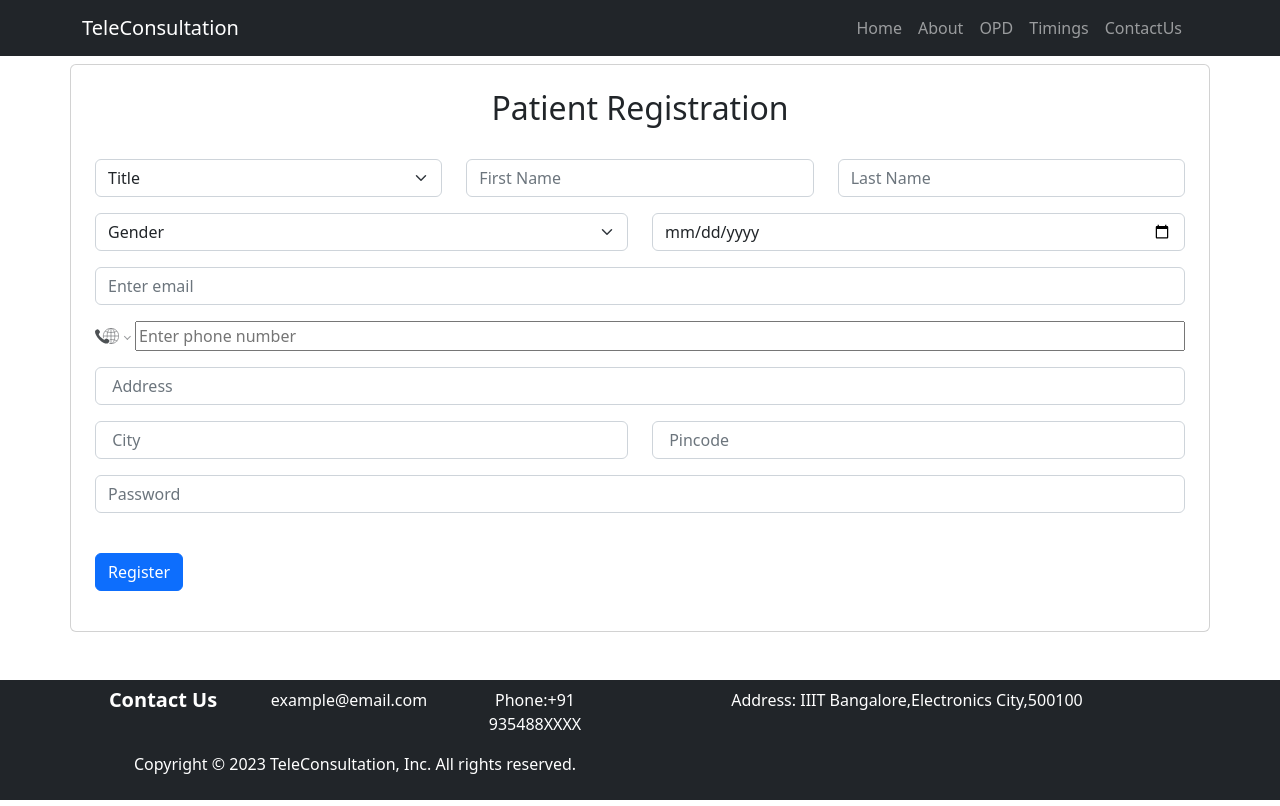
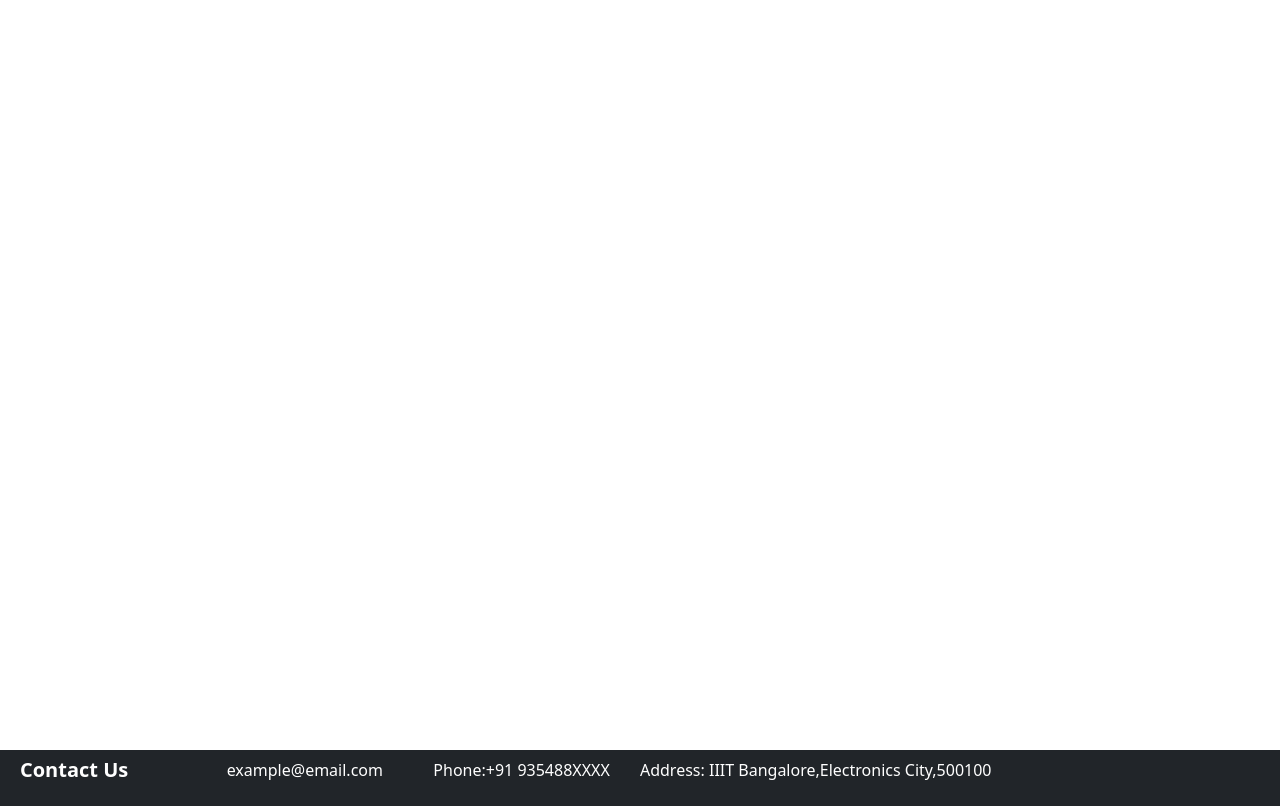
Before and after one commit to ayushagarwal210/tele_frontend, a React (Create React App) app: page /patient/registration in a window 1280 px wide. Built offline with nearby package versions, Linux system fonts and the light colour scheme.

Commit message:
footer updated,otp login update

```diff
--- a/src/App.js
+++ b/src/App.js
@@ -21,7 +21,9 @@ import VideoCallPage from "./Components/VideoCallPage";
 function App() {
   return (
     <div>
-      {/* Git check */}
+      <div style={{ position: "relative", minHeight: "100vh" }}>
+        <div style={{ paddingBottom: "50px" }}>
+          {/* Content of the page */}
           <BrowserRouter>
             <Routes>
               <Route path="/" element={<Home />} />
@@ -32,18 +34,24 @@ function App() {
               />
               <Route path="/patient/login" element={<PateintLogin />} />
               {/* <Route path="/patient/appointment" element={<PatientAppointment />} /> */}
-          <Route path="/patient/waitingArea" element={<PatientWaitingArea />} />
               <Route
+                path="/patient/waitingArea"
+                element={<PatientWaitingArea />}
+              />
+              {/* <Route
                 path="/patient/registration"
                 element={<PatientRegistration />}
-          />
+              /> */}
+
               <Route path="/doctor/login" element={<DoctorLogin />} />
               <Route path="/doctor" element={<Dashboard />} />
               <Route path="/doctor/prescription" element={<Prescription />} />
               <Route path="/room/:roomId" element={<VideoCallPage />} />
             </Routes>
           </BrowserRouter>
+        </div>
         <Footer />
+      </div>
     </div>
   );
 }
--- a/src/Components/Footer.js
+++ b/src/Components/Footer.js
@@ -3,11 +3,29 @@ import React from "react";
 import { Container, Row, Col } from "react-bootstrap";
 function Footer() {
   return (
+    <>
+      <div
+        style={{
+          position: "absolute",
+          bottom: 0,
+          width: "100%",
+          height: "50px",
+        }}
+      >
+        {/* Footer content */}
+
         <footer
           className="bg-dark p-2"
-      style={{ position: "absolute", bottom: 0, width: "100%", color: "white" }}
+          style={{
+            display: "flex",
+            flex: "1",
+            position: "relative",
+            bottom: 0,
+            width: "100%",
+            color: "white",
+          }}
         >
-      <Container className="text-center">
+          <Container fluid>
             <Row>
               <Row md={6}>
                 <h5>
@@ -19,12 +37,14 @@ function Footer() {
                   <p>Address: IIIT Bangalore,Electronics City,500100</p>
                 </Col>
               </Row>
-          <Col md={6} className="text-center">
+              {/* <Col md={6} className="text-center">
             <p>Copyright © 2023 TeleConsultation, Inc. All rights reserved.</p>
-          </Col>
+          </Col> */}
             </Row>
           </Container>
         </footer>
+      </div>
+    </>
   );
 }
 
--- a/src/Components/Home.js
+++ b/src/Components/Home.js
@@ -14,13 +14,13 @@ function Home() {
         >
           Doctor Login
         </Button>
-        <Button
+        {/* <Button
           variant="outline-warning"
           href="/patient/registration"
           className="m-2 btn-lg"
         >
           Patient Registration
-        </Button>
+        </Button> */}
         <Button
           variant="outline-info"
           href="/patient/login"
--- a/src/Components/Otplogin.js
+++ b/src/Components/Otplogin.js
@@ -1,4 +1,4 @@
-import React, { useState } from "react";
+import React, { useState, useEffect } from "react";
 import { RecaptchaVerifier, signInWithPhoneNumber } from "firebase/auth";
 import { authentication } from "../firebase";
 import Button from "react-bootstrap/Button";
@@ -7,6 +7,7 @@ import Form from "react-bootstrap/Form";
 import Row from "react-bootstrap/Row";
 import PhoneInput from "react-phone-number-input";
 import "react-phone-number-input/style.css";
+import axios from "axios";
 export default function Otplogin() {
   const [phoneNumber, setPhoneNumber] = useState();
   const [otp, setOtp] = useState();
@@ -22,8 +23,24 @@ export default function Otplogin() {
       authentication
     );
   };
-  const sendOTP = (e) => {
+  useEffect(() => {
+    axios
+      .get(
+        `http://localhost:9090/login/verifyPatientPhoneNumber/${phoneNumber}`
+      )
+      .then((response) => {
+        setIsValidNumber(response.data);
+      })
+      .catch((error) => {
+        console.log(error);
+      });
+  }, [phoneNumber]);
+  const [isValidNumber, setIsValidNumber] = useState(false);
+  async function sendOTP(e) {
     e.preventDefault();
+    console.log(isValidNumber);
+
+    if (!isValidNumber) {
       generateRecaptcha();
       let appVerifier = window.recaptchaVerifier;
       signInWithPhoneNumber(authentication, phoneNumber, appVerifier)
@@ -33,7 +50,9 @@ export default function Otplogin() {
         .catch((error) => {
           console.log(error);
         });
-  };
+    }
+  }
+  const [validOTP, setValidOTP] = useState(false);
   const verifyOTP = (e) => {
     e.preventDefault();
     let confirmationResult = window.confirmationResult;
@@ -43,6 +62,7 @@ export default function Otplogin() {
         // User signed in successfully.
         const user = result.user;
         console.log(result);
+        setValidOTP(true);
         // ...
       })
       .catch((error) => {
@@ -53,39 +73,45 @@ export default function Otplogin() {
   };
   return (
     <div>
-      <div className="card container m-2 p-2">
-        <Form>
+      <div>
+        <Form className="m-2">
           <Row className="mb-3">
-            <Form.Label>Phone Number</Form.Label>
             <Form.Group as={Col} controlId="formGridPhoneNumber">
               <PhoneInput
                 placeholder="Enter phone number"
                 value={phoneNumber}
                 onChange={setPhoneNumber}
               />
-              <Form.Text className="text-muted">
-                We'll never share your phone number with anyone else.
-              </Form.Text>
+
+              <Button
+                variant="success"
+                type="submit"
+                size="sm"
+                onClick={sendOTP}
+              >
+                Send OTP
+              </Button>
             </Form.Group>
           </Row>
-
-          <Button variant="primary" type="submit" onClick={sendOTP}>
-            Send OTP
-          </Button>
         </Form>
         <Form>
-          <Form.Group className="mb-3" controlId="formBasicEmail">
-            <Form.Label>Enter OTP</Form.Label>
+          <Form.Group className="m-2" controlId="formBasicEmail">
             <Form.Control
               type="email"
               placeholder="Enter OTP"
               value={otp}
               onChange={(e) => setOtp(e.target.value)}
+              required
             />
-          </Form.Group>
-          <Button variant="primary" type="submit" onClick={verifyOTP}>
+            <Button
+              variant="success"
+              type="submit"
+              size="sm"
+              onClick={verifyOTP}
+            >
               Verify OTP
             </Button>
+          </Form.Group>
         </Form>
         <div id="recaptcha-container"></div>
       </div>
--- a/src/PatientComponents/PatientRegistration.js
+++ b/src/PatientComponents/PatientRegistration.js
@@ -10,39 +10,22 @@ import axios from "axios";
 import NavbarHome from "../Components/NavbarHome";
 import { FormControl } from "react-bootstrap";
 import { useNavigate } from "react-router-dom";
-
+import { RecaptchaVerifier, signInWithPhoneNumber } from "firebase/auth";
+import { authentication } from "../firebase";
+import Otplogin from "../Components/Otplogin";
+import { useLocation, useParams } from "react-router-dom";
 // import DatePicker from 'react-datepicker';
 // import Swal from 'sweetalert2'
 
-const PatientRegistration = () => {
-  // const [ptRegistration,setPtRegistration] = useState({
-  //     title: "",
-  //     firstName: "",
-  //     lastName: "",
-  //     gender: "",
-  //     date: "",
-  //     email: "",
-  //     phoneno: "",
-  //     address: "",
-  //     city: "",
-  //     state: "",
-  //     pincode: ""
-  // })
-
-  // const handleChange = (e) => {
-  //     const name = e.target.name
-  //     const value = e.target.value
-  //     console.log(name,value)
-
-  //     setPtRegistration({...ptRegistration, [name]: value })
-  // }
+const PatientRegistration = ({ phoneNo }) => {
+  console.log(phoneNo);
   const [title, setTitle] = useState("");
   const [firstName, setFirstName] = useState("");
   const [lastName, setLastName] = useState("");
   const [gender, setGender] = useState("");
   const [date, setDate] = useState("");
   const [email, setEmail] = useState("");
-  const [phoneNo, setPhoneNo] = useState("");
+  // const [phoneNo, setPhoneNo] = useState("");
   const [address, setAddress] = useState("");
   const [city, setCity] = useState("");
   // const [state,setState] = useState("")
@@ -74,10 +57,6 @@ const PatientRegistration = () => {
     setEmail(event.target.value);
   };
 
-  // const handleChange_phoneno = event => {
-  //     setPhoneNo(event.target.value);
-  // };
-
   const handleChange_address = (event) => {
     setAddress(event.target.value);
   };
@@ -85,10 +64,6 @@ const PatientRegistration = () => {
   const handleChange_city = (event) => {
     setCity(event.target.value);
   };
-
-  // const handleChange_state = event => {
-  //     setState(event.target.value);
-  // };
 
   const handleChange_pincode = (event) => {
     setPinCode(event.target.value);
@@ -98,24 +73,7 @@ const PatientRegistration = () => {
     setPassword(event.target.value);
   };
 
-  // const handleChange_btn = async (event) => {
-  //     event.preventDefault(); //important to not reload page
-  // }
-
   async function fetchData() {
-    // console.log({
-    //   title: title,
-    //   firstName: firstName,
-    //   lastName: lastName,
-    //   gender: gender,
-    //   phoneNo: phoneNo,
-    //   email: email,
-    //   dob: date,
-    //   addr: address,
-    //   city: city,
-    //   password: password,
-    //   pincode: pinCode,
-    // })
     await axios
       .post("http://localhost:9090/patient/register", {
         title: title,
@@ -140,13 +98,10 @@ const PatientRegistration = () => {
     await fetchData();
     navigate(`/`);
   };
-  // useEffect(() => {
-  //   fetchData();
-  // }, []);
 
   return (
     <>
-      <NavbarHome />
+      {/* <NavbarHome /> */}
       <div className="container card p-4 mt-2">
         <h2 style={{ justifyItems: "center" }} className="text-center">
           Patient Registration
@@ -229,12 +184,12 @@ const PatientRegistration = () => {
               <PhoneInput
                 placeholder="Enter phone number"
                 value={phoneNo}
-                onChange={setPhoneNo}
+                // onChange={setPhoneNo}
                 name="phoneno"
+                disabled
               />
             </Form.Group>
           </Row>
-
           <Row className="mb-3">
             <Form.Group as={Col} controlId="formGridAddress">
               <Form.Control
@@ -257,13 +212,6 @@ const PatientRegistration = () => {
                 name="city"
               />
             </Form.Group>
-            {/* <Form.Group as={Col} controlId="formGridState">
-                        <Form.Control type="text"
-                        value={state}
-                        onChange={handleChange_state}
-                        placeholder=" State"
-                        name="state"/>
-                    </Form.Group> */}
             <Form.Group as={Col} controlId="formGridPincode">
               <Form.Control
                 type="text"
@@ -295,13 +243,6 @@ const PatientRegistration = () => {
               >
                 Register
               </Button>
-              {/* <Button
-                variant="primary"
-                type="submit"
-                className="sendbutton reset"
-              >
-                Reset
-              </Button> */}
             </Form.Group>
           </Row>
         </Form>
```
Also changed, not shown: src/PatientComponents/PateintLogin.js (+19 -6 lines), src/firebase.js (+6 -6 lines). Lines whose indentation alone changed are shown as unchanged.
